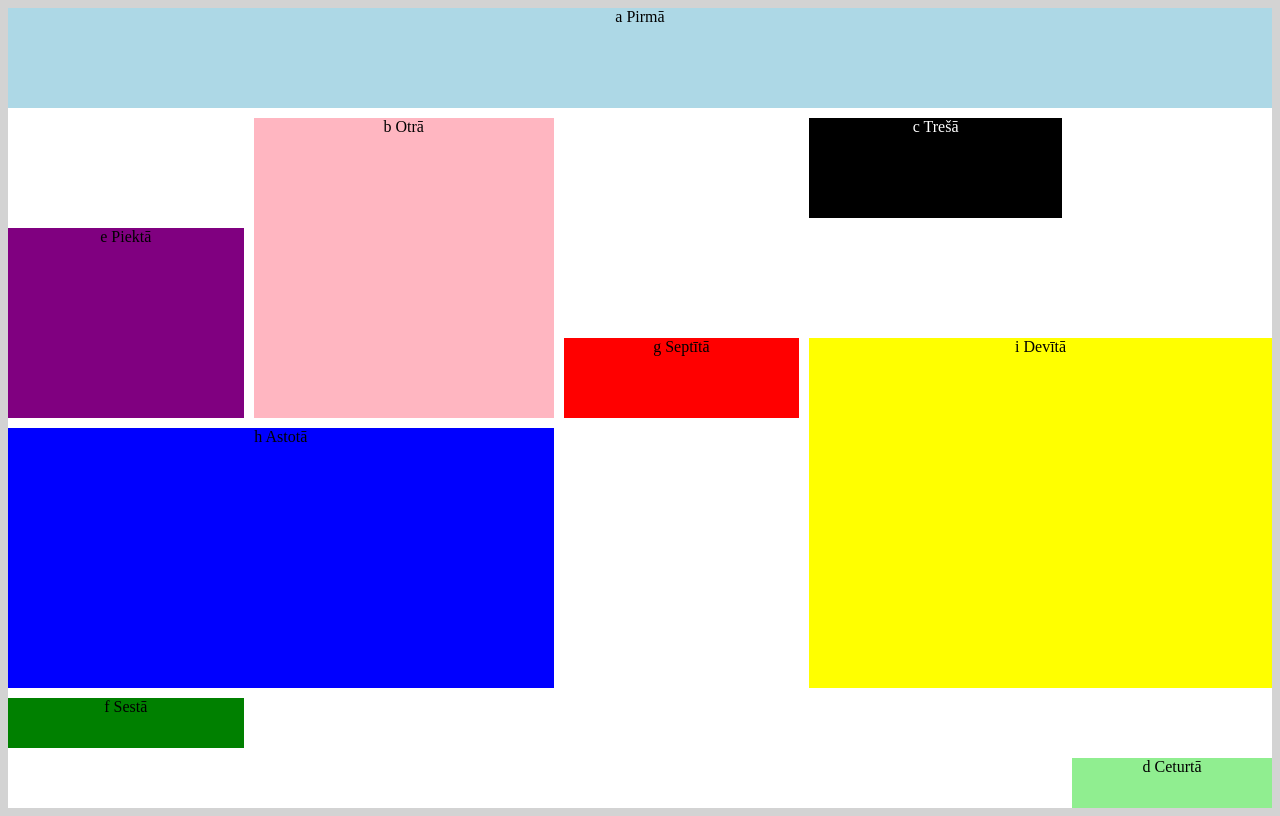
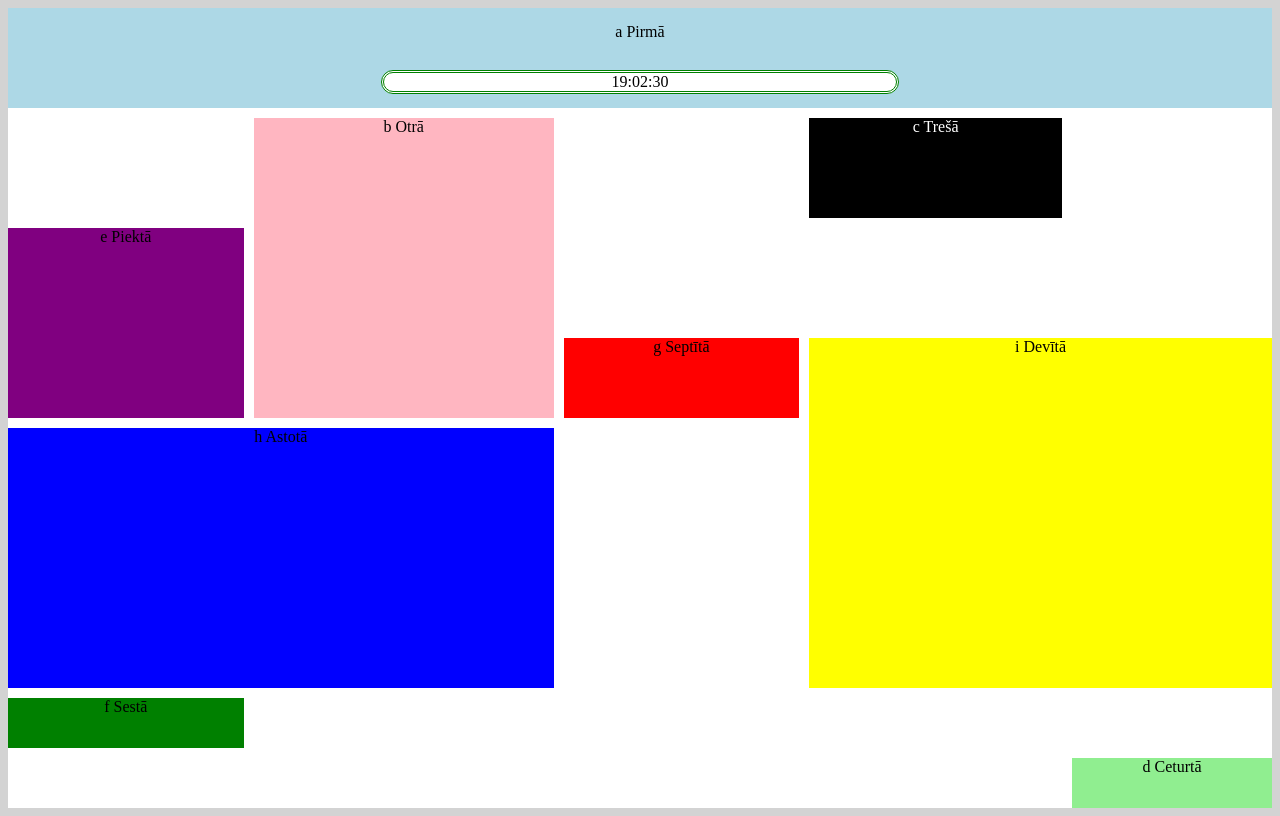
Before and after one commit to jurisstrautmanis/2md, a plain HTML site: page grid/index2.html in a window 1280 px wide. Drawn offline with Linux system fonts and the light colour scheme.

Commit message:
grids plus time

```diff
--- a/grid/css/style2.css
+++ b/grid/css/style2.css
@@ -12,9 +12,12 @@ body{
 }
 
 .a {
+  display: grid;
   grid-column: 1/6;
   grid-row:1/2 ;
   background-color: lightblue;
+  align-items: center;
+  justify-content: center;
 }
 .b {
   grid-column: 2/3;
@@ -58,23 +61,11 @@ body{
   background-color: yellow;
 }
 
-
-/* .b {
-  grid-column-start: zirnis;
-  grid-row-start: abols;
-  grid-row-end: zirnis;
-  background-color: lightpink;
+#user{
+  display: grid;
+  border: 3px solid green;
+  background-color: white;
+  border-style: double;
+  border-radius: 12px;
+  width: 40vw;
 }
-
-.c {
-  grid-column-start: tomats;
-  grid-row-start: abols;
-  background-color: lightgreen;
-}
-
-.d {
-  grid-column-start: tomats;
-  grid-column-end: kirbis;
-  grid-row-start: zirnis;
-  background-color: lightyellow;
-} */
--- a/grid/index2.html
+++ b/grid/index2.html
@@ -9,7 +9,7 @@
 <body>
 
   <div class="all">
-      <div class="a">a Pirmā</div>
+      <div class="a">a Pirmā <div id="user"></div> </div>
       <div class="b">b Otrā</div>
       <div class="c">c Trešā</div>
       <div class="d">d Ceturtā</div>
@@ -19,6 +19,7 @@
       <div class="h">h Astotā</div>
       <div class="i">i Devītā</div>
   </div>
+  <script src="js/main.js">h</script>
 
 </body>
 </html>
--- /dev/null
+++ b/grid/js/main.js
@@ -0,0 +1,14 @@
+//Pulkstenis lapā šis ir
+setInterval(() => {
+  let d = new Date()
+  let hours = d.getHours()
+  let minutes = d.getMinutes()
+  let seconds = d.getSeconds()
+  let out = `${a(hours)}:${a(minutes)}:${a(seconds)}`
+  const el = document.getElementById('user')
+  el.innerHTML = out
+}, 1000);
+
+function a(b){
+  return b < 10 ? `0${b}` : b
+}
```
